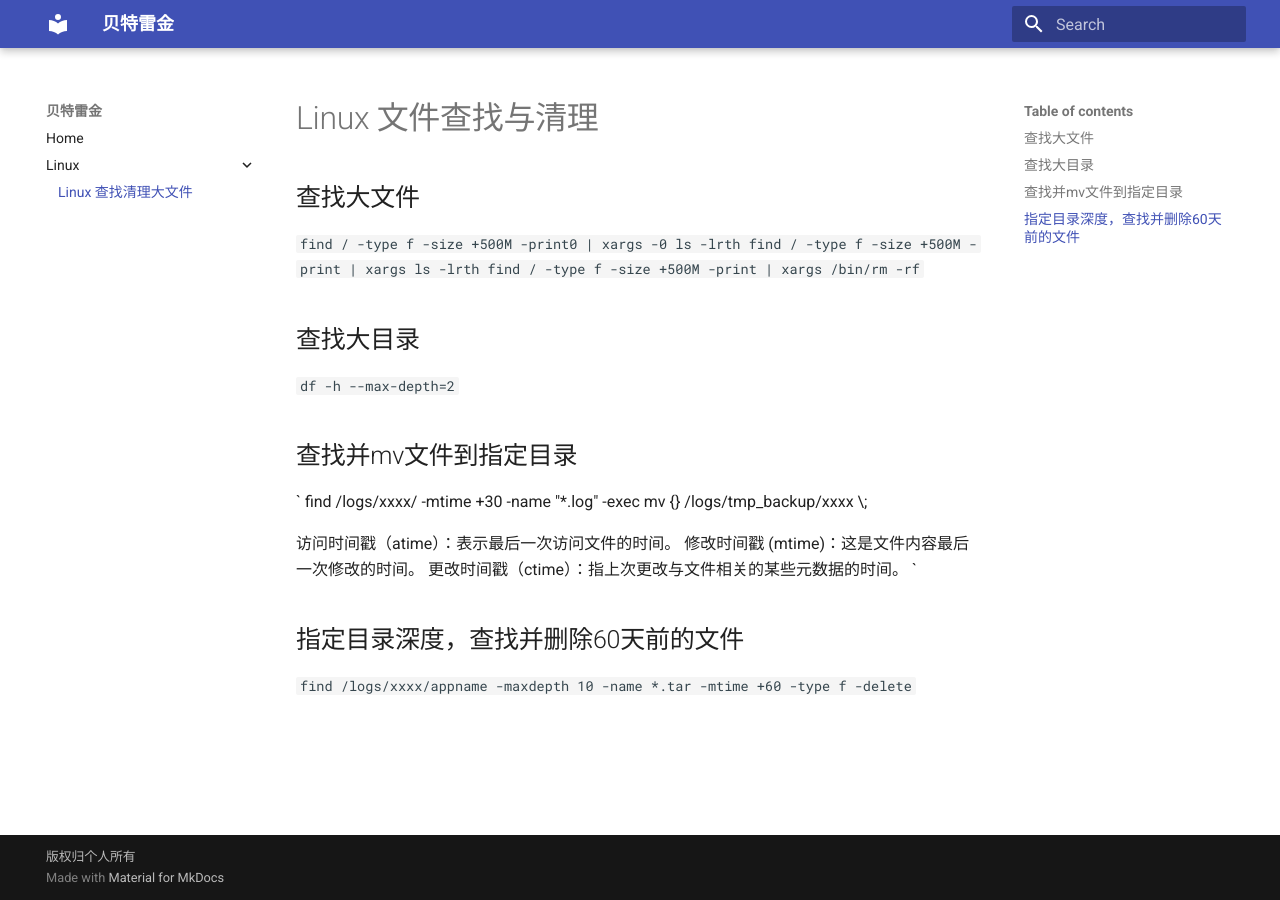
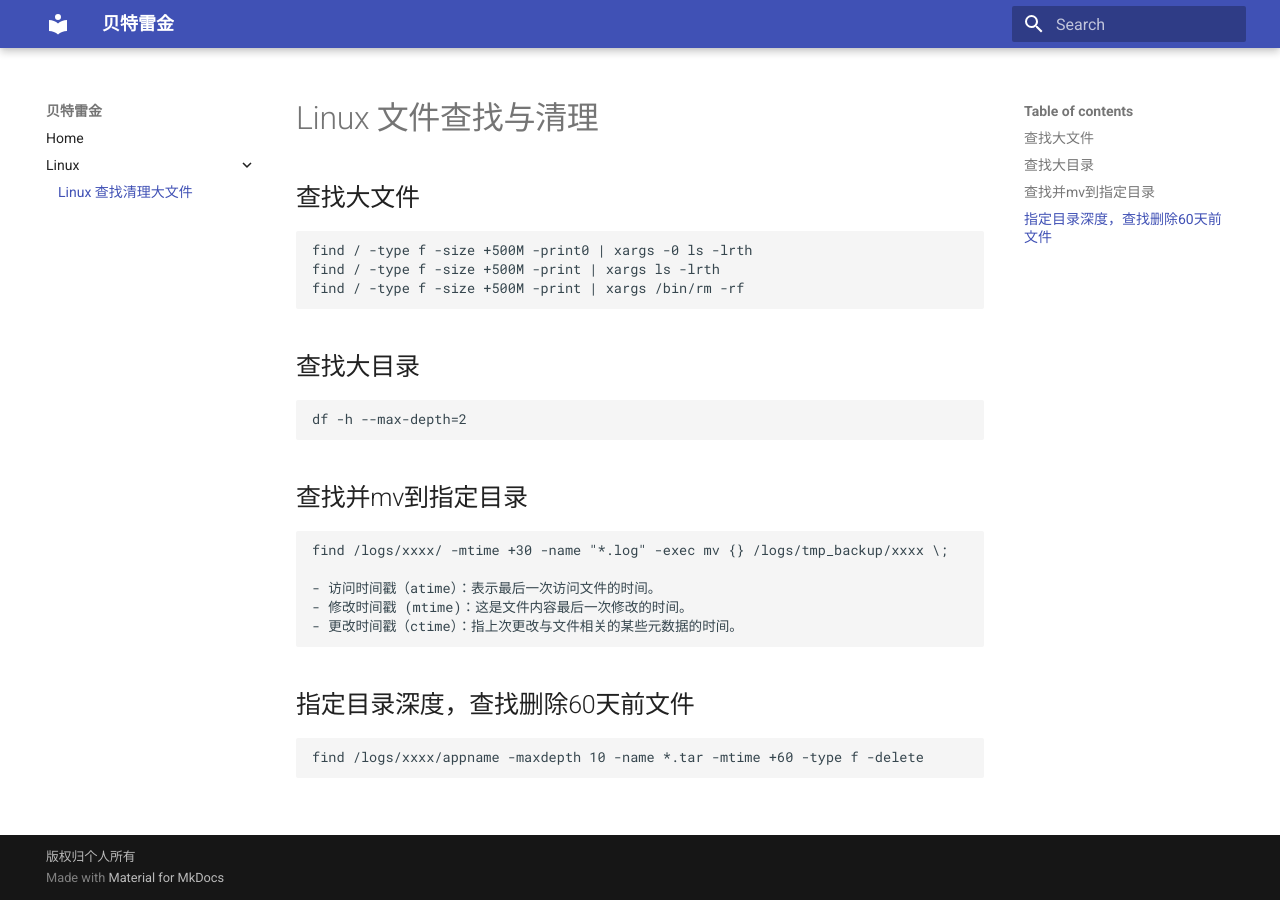
Before and after one commit to bertreyking/bertreyking.github.io, an MkDocs documentation site: the page built from docs/linux_find_du_mv_delete.md, in a window 1280 px wide. Built offline with MkDocs 1.6.1 and Material for MkDocs 9.7.7, drawn with Linux system fonts in a browser that asks for light colours.

Commit message:
Update linux_find_du_mv_delete.md

````diff
--- a/docs/linux_find_du_mv_delete.md
+++ b/docs/linux_find_du_mv_delete.md
@@ -1,27 +1,27 @@
 # Linux 文件查找与清理
 
 ## 查找大文件
-`
+```
 find / -type f -size +500M -print0 | xargs -0 ls -lrth
 find / -type f -size +500M -print | xargs ls -lrth
 find / -type f -size +500M -print | xargs /bin/rm -rf
-`
+```
 
 ## 查找大目录
-`
+```
 df -h --max-depth=2
-`
+```
 
-## 查找并mv文件到指定目录
-`
+## 查找并mv到指定目录
+```
 find /logs/xxxx/ -mtime +30 -name "*.log" -exec mv {} /logs/tmp_backup/xxxx \;
 
-访问时间戳（atime）：表示最后一次访问文件的时间。
-修改时间戳 (mtime)：这是文件内容最后一次修改的时间。
-更改时间戳（ctime）：指上次更改与文件相关的某些元数据的时间。
-`
+- 访问时间戳（atime）：表示最后一次访问文件的时间。
+- 修改时间戳 (mtime)：这是文件内容最后一次修改的时间。
+- 更改时间戳（ctime）：指上次更改与文件相关的某些元数据的时间。
+```
 
-## 指定目录深度，查找并删除60天前的文件
-`
+## 指定目录深度，查找删除60天前文件
+```
 find /logs/xxxx/appname -maxdepth 10 -name *.tar -mtime +60 -type f -delete
-`
+```
````
